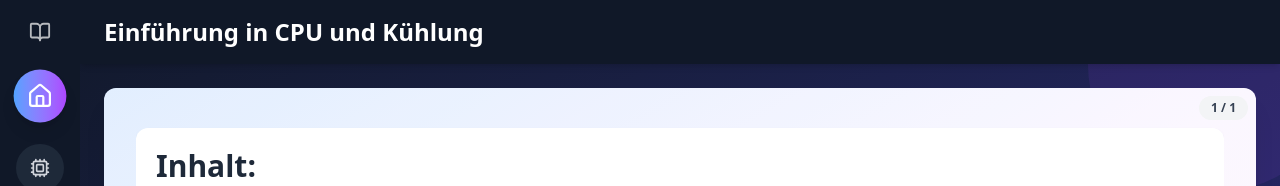
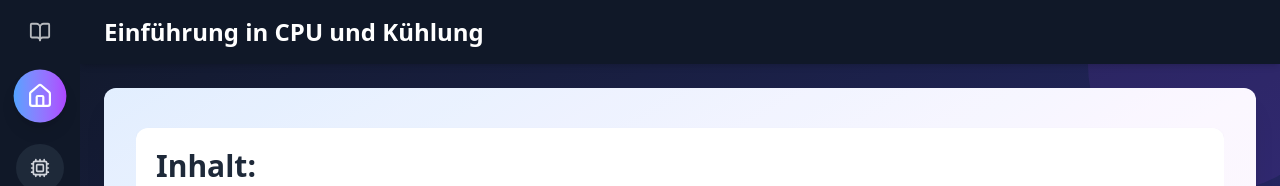
Before and after one commit to HendrikHoemberg/CpuUndKuehlung, a React (Vite) app: page / in a window 1280 px wide. Shown: the top 186 px of the page. Built offline with nearby package versions, Linux system fonts and the light colour scheme.

Commit message:
Removed Page number indicator

```diff
--- a/src/components/Flyer.jsx
+++ b/src/components/Flyer.jsx
@@ -102,11 +102,6 @@ const Flyer = ({ pages, title }) => {
         <div className="absolute inset-0 bg-white opacity-20 pointer-events-none rounded-xl z-0" />
         {/* Content area */}
         <div className="relative flex flex-col flex-grow overflow-hidden p-4 sm:p-6 md:p-8">
-          {/* Page number indicator */}
-          <div className="absolute top-2 right-2 bg-gray-100 rounded-full px-3 py-1 text-xs font-bold text-gray-700">
-            {currentPage + 1} / {totalPages}
-          </div>
-
           {/* Flyer content */}
           <div className="flex-grow relative z-10 overflow-hidden">
             <div className="h-full overflow-hidden">
```
